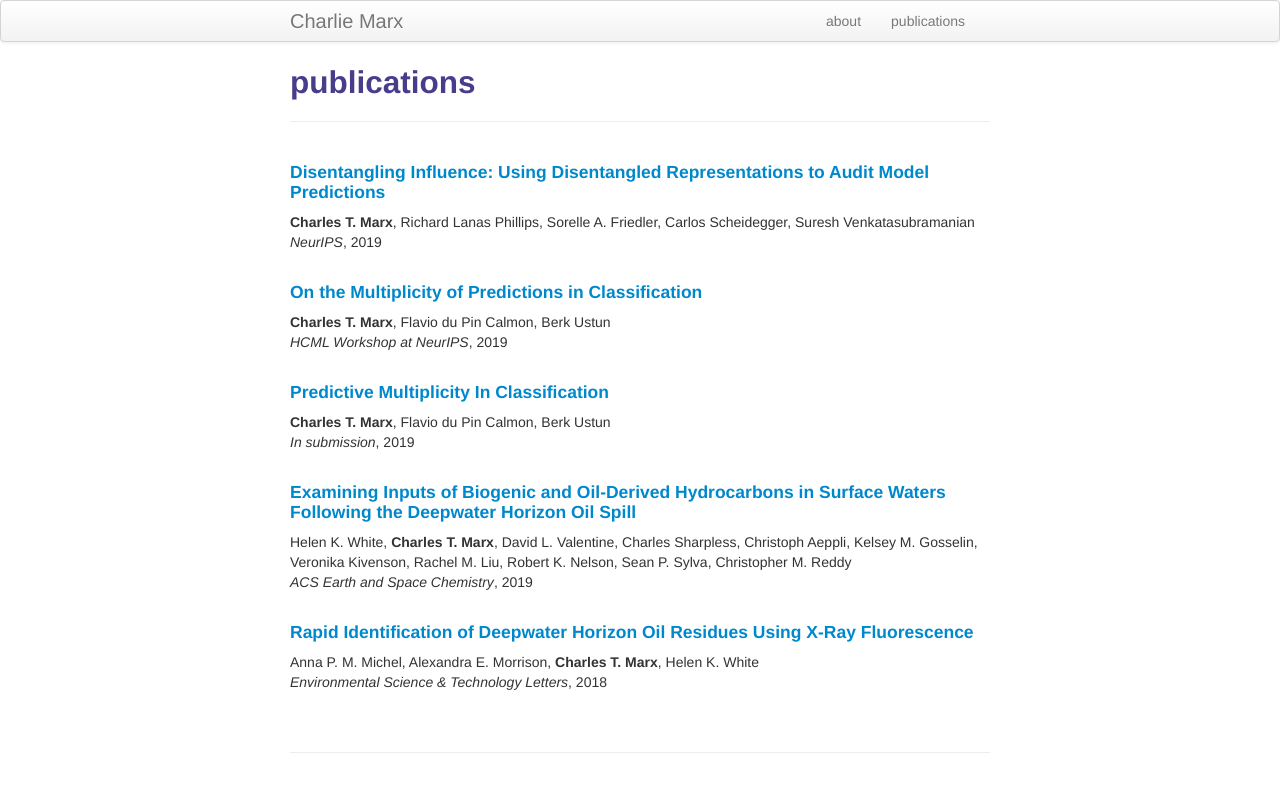
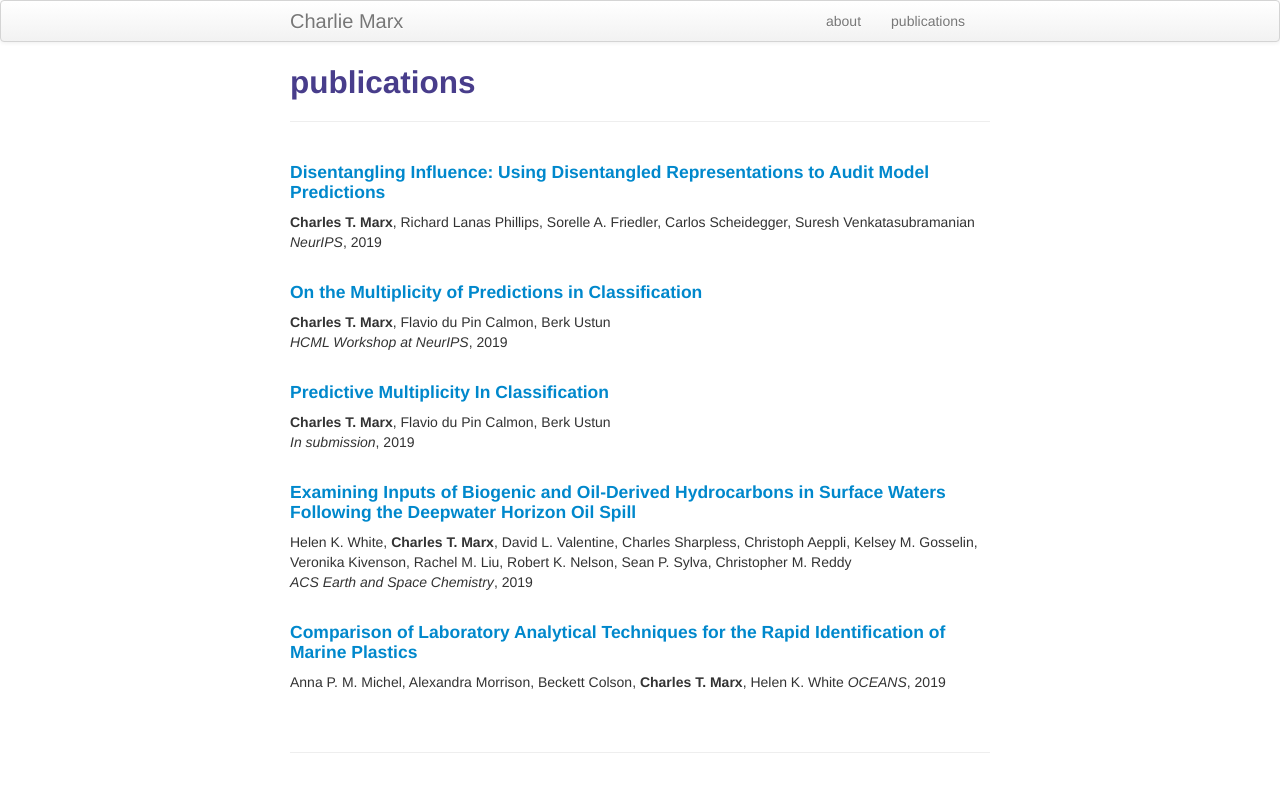
Before and after one commit to charliemarx/charliemarx.github.io, a Jekyll site: the page built from pages/pubs.md, in a window 1280 px wide. Shown: the top 792 px of the page. Built offline with Jekyll 4.4.1, drawn with Linux system fonts in a browser that asks for light colours.

Commit message:
updating pubs

```diff
--- a/pages/pubs.md
+++ b/pages/pubs.md
@@ -30,8 +30,8 @@ Helen K. White, **Charles T. Marx**, David L. Valentine, Charles Sharpless, Chri
 <br />
 
 
-#### <a href="{{ BASE_PATH }}/assets/rapid_identification.pdf">Rapid Identification of Deepwater Horizon Oil Residues Using X-Ray Fluorescence </a>
-Anna P. M. Michel, Alexandra E. Morrison, **Charles T. Marx**, Helen K. White
-*Environmental Science & Technology Letters*, 2018
+#### <a href="https://ieeexplore.ieee.org/abstract/document/8867289">Comparison of Laboratory Analytical Techniques for the Rapid Identification of Marine Plastics </a>
+Anna P. M. Michel, Alexandra Morrison, Beckett Colson, **Charles T. Marx**,  Helen K. White
+*OCEANS*, 2019
 <br />
 <br />
```
Also changed, not shown: 2 other files.
